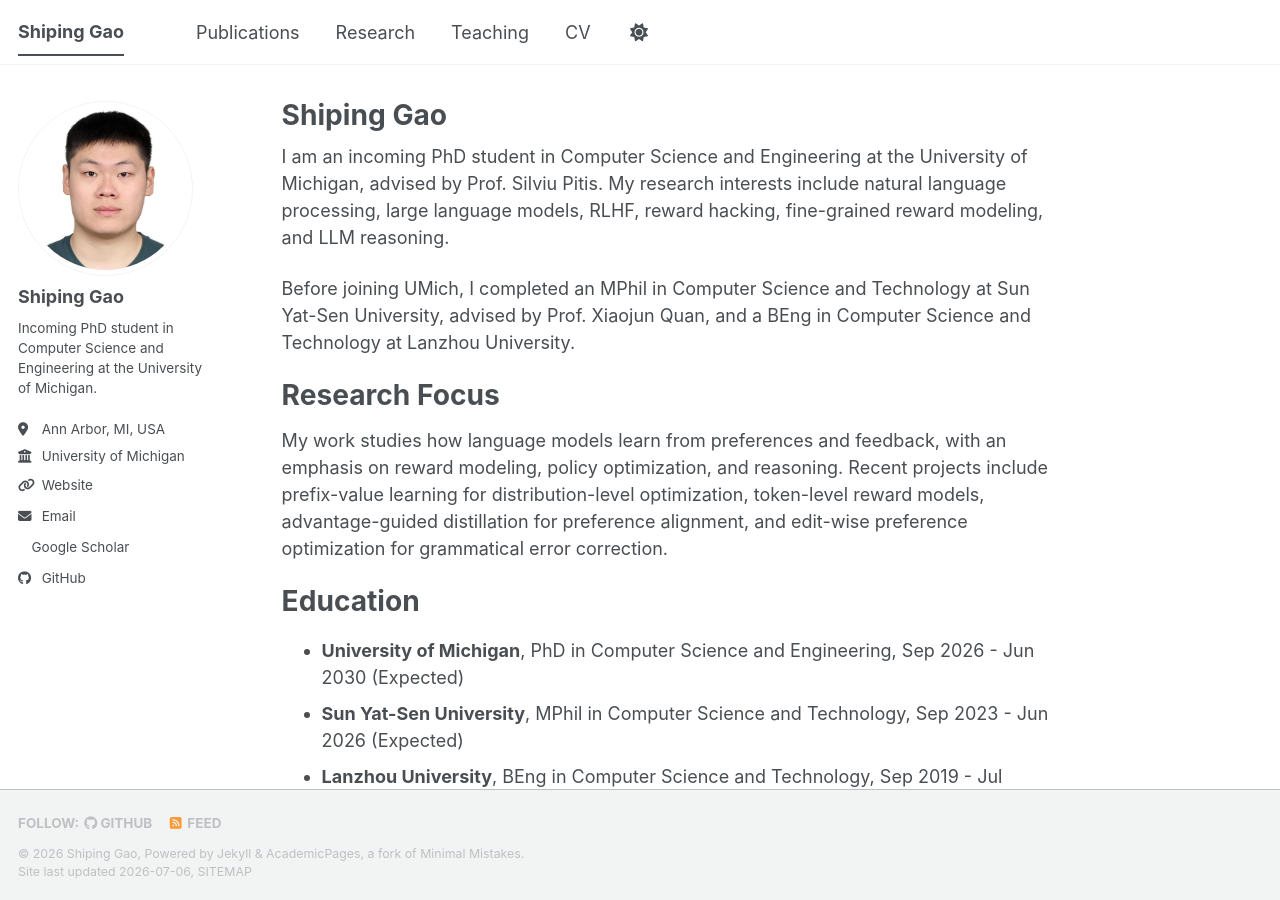
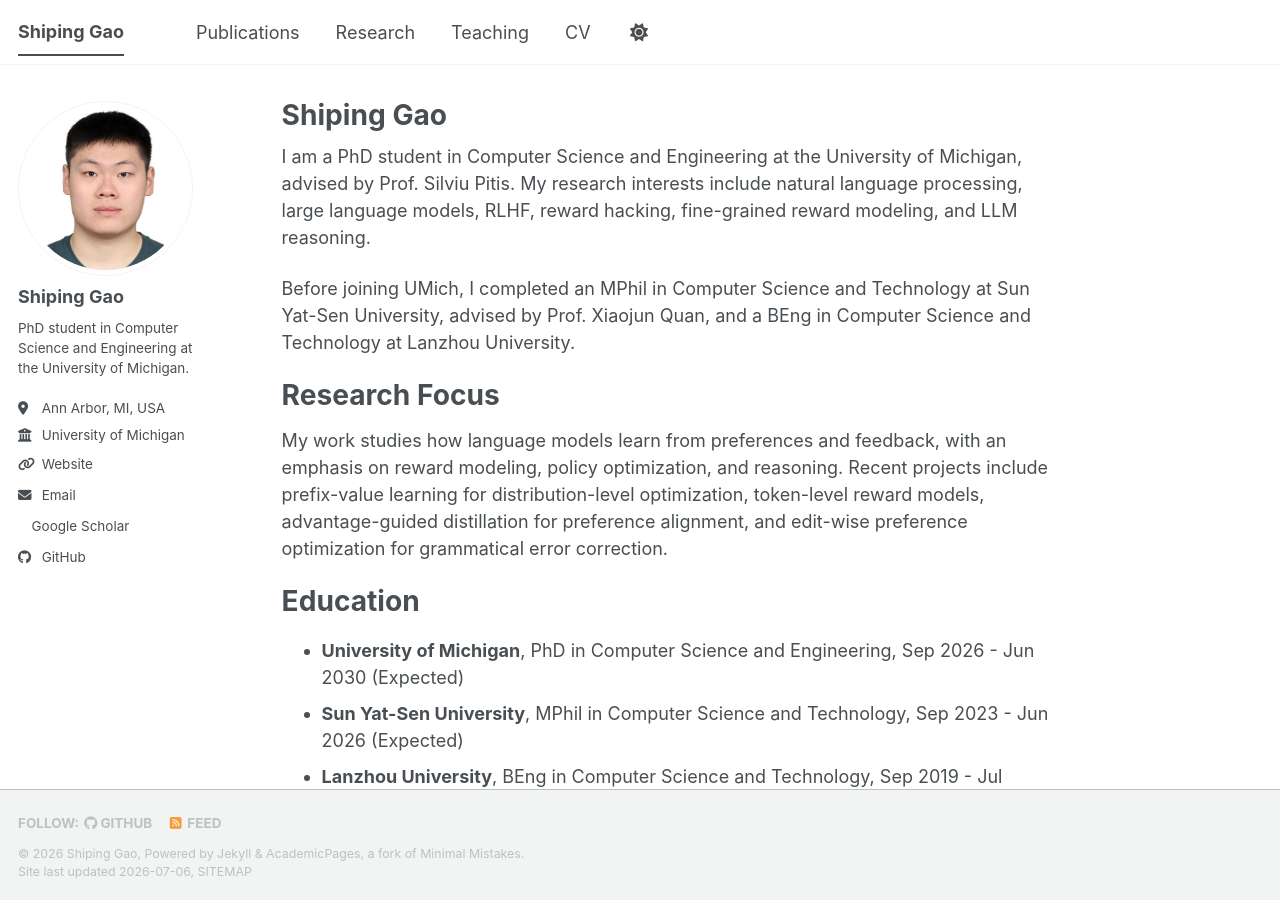
Before and after one commit to gaoshiping/gaoshiping.github.io, a Jekyll site: the page built from _pages/about.md, in a window 1280 px wide and 900 px high. Built offline with Jekyll 4.4.1, drawn with Linux system fonts in a browser that asks for light colours; a style sheet for code colours, icons or effects is not loaded.

Commit message:
Update PhD student status

```diff
--- a/_config.yml
+++ b/_config.yml
@@ -26,7 +26,7 @@ author:
   avatar           : "profile.png"
   name             : "Shiping Gao"
   pronouns         : # example: "she/her"
-  bio              : "Incoming PhD student in Computer Science and Engineering at the University of Michigan."
+  bio              : "PhD student in Computer Science and Engineering at the University of Michigan."
   location         : "Ann Arbor, MI, USA"
   employer         : "University of Michigan"
   uri              : "https://gaoshiping.github.io"
--- a/_data/cv.json
+++ b/_data/cv.json
@@ -1,11 +1,11 @@
 {
   "basics": {
     "name": "Shiping Gao",
-    "label": "Incoming PhD Student in Computer Science and Engineering",
+    "label": "PhD Student in Computer Science and Engineering",
     "email": "shiping@umich.edu",
     "phone": "",
     "website": "https://gaoshiping.github.io",
-    "summary": "Incoming PhD student in Computer Science and Engineering at the University of Michigan. Research interests include NLP, LLMs, RLHF, reward hacking, fine-grained reward modeling, and LLM reasoning.",
+    "summary": "PhD student in Computer Science and Engineering at the University of Michigan. Research interests include NLP, LLMs, RLHF, reward hacking, fine-grained reward modeling, and LLM reasoning.",
     "location": {
       "address": "",
       "postalCode": "",
--- a/_pages/about.md
+++ b/_pages/about.md
@@ -7,7 +7,7 @@ redirect_from:
   - /about.html
 ---
 
-I am an incoming PhD student in Computer Science and Engineering at the University of Michigan, advised by Prof. Silviu Pitis. My research interests include natural language processing, large language models, RLHF, reward hacking, fine-grained reward modeling, and LLM reasoning.
+I am a PhD student in Computer Science and Engineering at the University of Michigan, advised by Prof. Silviu Pitis. My research interests include natural language processing, large language models, RLHF, reward hacking, fine-grained reward modeling, and LLM reasoning.
 
 Before joining UMich, I completed an MPhil in Computer Science and Technology at Sun Yat-Sen University, advised by Prof. Xiaojun Quan, and a BEng in Computer Science and Technology at Lanzhou University.
 
```
Also changed, not shown: _pages/cv.md (+1 -1 lines).
